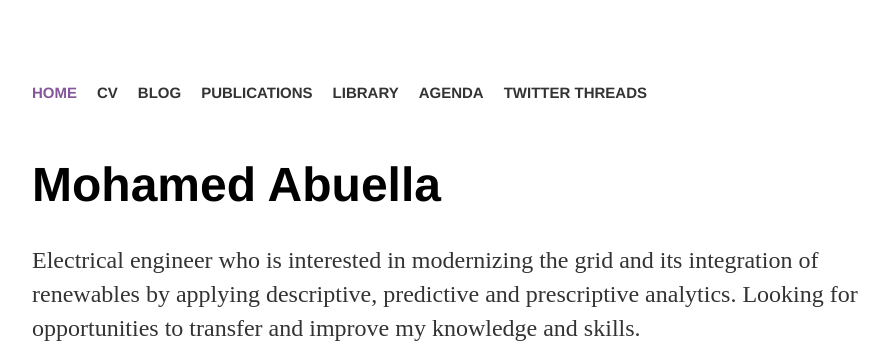
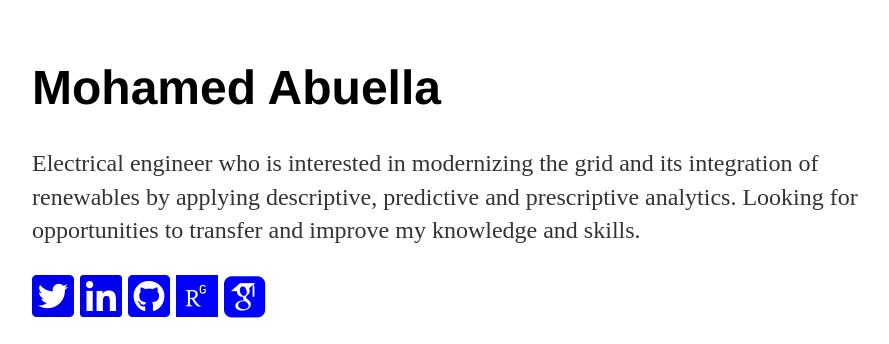
Before and after one commit to MohamedAbuella/MohamedAbuella.github.io, a Jekyll site: the page built from index.html, in a window 1280 px wide, cut to the strip 0-344 px from the top of the page. Shown: the whole strip, without its empty margins (160-1049 px from the left). Built offline with Jekyll 4.4.1, drawn with Linux system fonts in a browser that asks for light colours; nearby versions of some CDN libraries; some web fonts are replaced; a script that is not in the unit is left out; comment, search, counter and statistics services are not loaded; some of the changed lines change nothing that is shown.

Commit message:
Update _config.yml

```diff
--- a/_config.yml
+++ b/_config.yml
@@ -8,25 +8,23 @@ plugins:
 
 url: http://MohamedAbuella.github.io
 
-navigation:
-- root: Home
-  url: /
-- root: CV
-  url: /cv
-- root: Blog
-  url: /blog
-  first-level:
-    - text: Tags
-      url: /blog/tags/index.html
-- root: Publications
-  url: /publications
-- root: Library
-  url: /library
-- root: Agenda
-  url: /agenda
-- root: Twitter Threads
-  url: /twitter
-  icon: /icons/twitter.jpg
+#navigation:
+#- root: Home
+#  url: /
+#- root: CV
+#  url: /cv
+#- root: Blog
+#  url: /blog
+
+#- root: Publications
+#  url: /publications
+#- root: Library
+#  url: /library
+#- root: Agenda
+#  url: /agenda
+#- root: Twitter Threads
+#  url: /twitter
+#  icon: /icons/twitter.jpg
 #- root: EIB Climate & Energy
  # url: /eib-consultation
  # icon: icon-you-want-1
```
